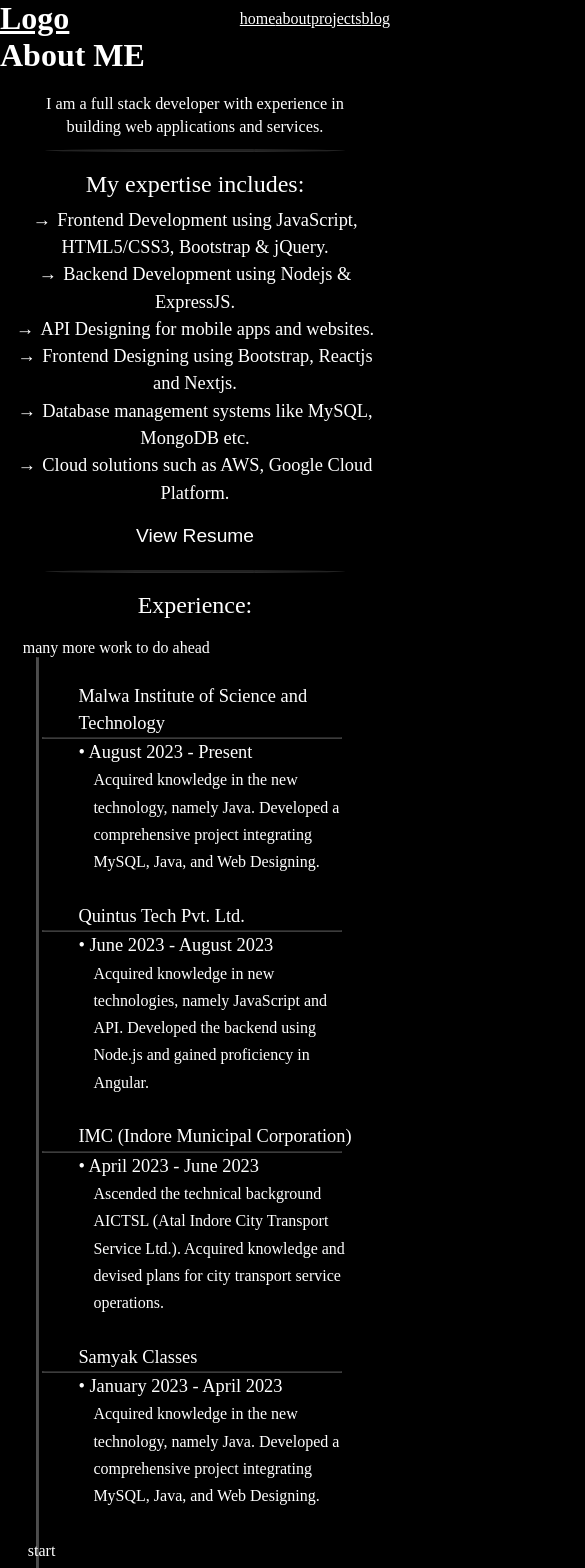
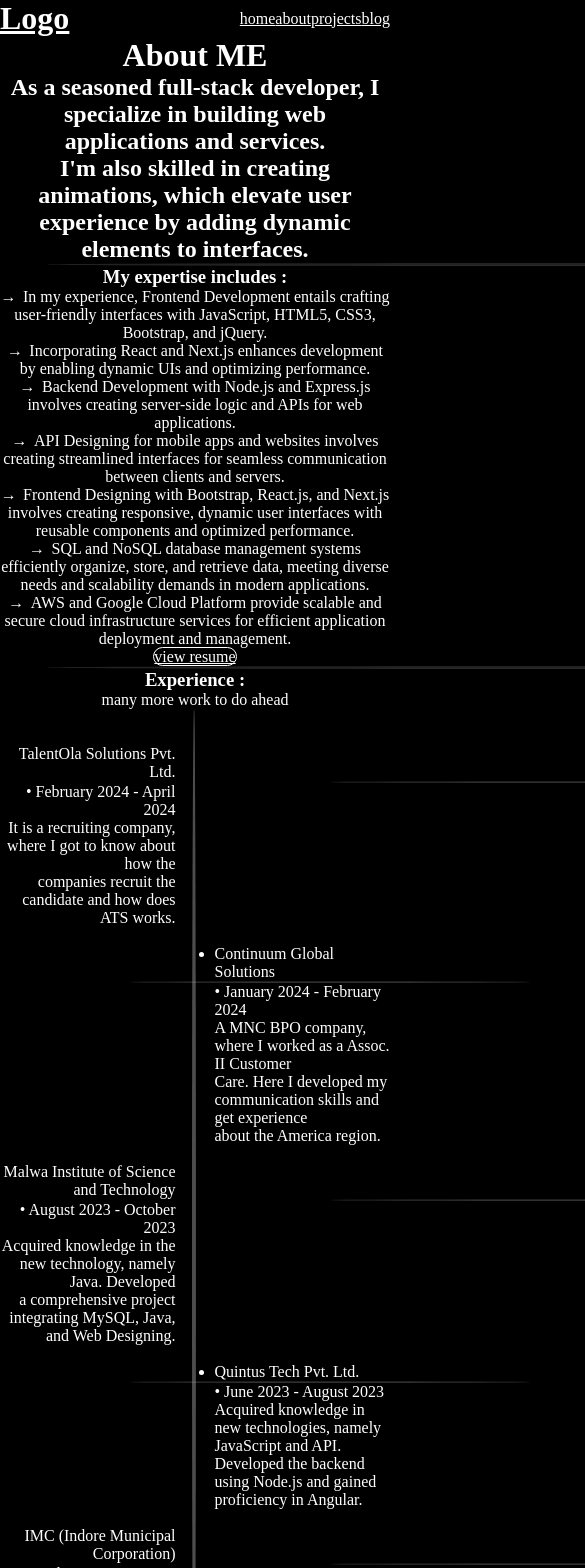
Before and after one commit to abnjain/abnjain, a Next.js app: page /About in a window 390 px wide. Shown: the top 1568 px of the page, 585 px wide, since content can reach past the window. Built offline with nearby package versions, Linux system fonts and the light colour scheme.

Commit message:
about page update

```diff
--- a/app/About/page.js
+++ b/app/About/page.js
@@ -4,48 +4,65 @@ const About = () => {
     return (
         <>
             <main>
-                <h1>About ME</h1>
-                <div className="expert">
-                    <h2>I am a full stack developer with experience in building web applications and services. </h2>
-                    <hr className="distinguish"/>
-                    <h3>My expertise includes:</h3>
-                    <ul className="expertise">
-                        <li>Frontend Development using JavaScript, HTML5/CSS3, Bootstrap & jQuery.</li>
-                        <li>Backend Development using Nodejs & ExpressJS.</li>
-                        <li>API Designing for mobile apps and websites.</li>
-                        <li>Frontend Designing using Bootstrap, Reactjs and Nextjs.</li>
-                        <li>Database management systems like MySQL, MongoDB etc.</li>
-                        <li>Cloud solutions such as AWS, Google Cloud Platform.</li>
-                        <button type="submit" className="button"><a href="/resume" target="_blank">View Resume</a></button><br/>
+                <h1 className="text-center text-4xl font-bold tracking-wide m-8 mt-20">About ME</h1>
+                <div className="expert text-center">
+                    <h2 className="text-xl m-6">As a seasoned full-stack developer, I specialize in building web applications and services. <br />
+                    I'm also skilled in creating animations, which elevate user experience by adding dynamic elements to interfaces. </h2>
+                    <hr className="distinguish mb-3"/>
+                    <h3 className="text-2xl font-semibold m-4 mt-3">My expertise includes :</h3>
+                    <ul className="expertise text-center text-lg">
+                        <li>In my experience, Frontend Development entails crafting user-friendly interfaces with JavaScript, HTML5, CSS3, Bootstrap, and jQuery.</li>
+                        <li>Incorporating React and Next.js enhances development by enabling dynamic UIs and optimizing performance.</li>
+                        <li>Backend Development with Node.js and Express.js involves creating server-side logic and APIs for web applications.</li>
+                        <li>API Designing for mobile apps and websites involves creating streamlined interfaces for seamless communication between clients and servers.</li>
+                        <li>Frontend Designing with Bootstrap, React.js, and Next.js involves creating responsive, dynamic user interfaces with reusable components and optimized performance.</li>
+                        <li>SQL and NoSQL database management systems efficiently organize, store, and retrieve data, meeting diverse needs and scalability demands in modern applications.</li>
+                        <li>AWS and Google Cloud Platform provide scalable and secure cloud infrastructure services for efficient application deployment and management.</li>
+                        <a type="submit" className="resumeButton m-6 pr-3 pl-3 border border-solid rounded-full text-lg" href="/resume" target="_blank">view resume</a>
+                        <br/>
                     </ul>
                     <hr className="distinguish"/>
-                    <h3>Experience:</h3>
-                    <p><hr className="newLine"/>many more work to do ahead</p>
+                    <h3 className="text-2xl font-semibold m-4 mt-3">Experience :</h3>
+                    <p>
+                        {/* <hr className="newLine"/> */}
+                    many more work to do ahead</p>
                     <hr className="horLine"/>
                     <br/>
                     <br/>
                     <ul>
-                        <li className="right"><span className="title">Malwa Institute of Science and Technology</span><br/><hr className="lineR"/>
-                            • August 2023 - Present
-                            <p>Acquired knowledge in the new technology, namely Java. Developed a comprehensive project integrating MySQL, Java, and Web Designing.</p>
+                        <li className="right m-3"><span className="title text-lg font-medium">TalentOla Solutions Pvt. Ltd.</span><br/><hr className="lineR m-1"/>
+                            • February 2024 - April 2024
+                            <p>It is a recruiting company, where I got to know about how the <br /> companies recruit the candidate and how does ATS works.</p>
                         </li>
                         <br/>
-                        <li className="left"><span className="title">Quintus Tech Pvt. Ltd.</span><br/><hr className="lineL"/>
-                            • June 2023 - August 2023
-                            <p>Acquired knowledge in new technologies, namely JavaScript and API. Developed the backend using Node.js and gained proficiency in Angular.</p>
+                        <li className="left m-3"><span className="title  text-lg font-medium">Continuum Global Solutions</span><br/><hr className="lineL m-1"/>
+                            • January 2024 - February 2024
+                            <p>A MNC BPO company, where I worked as a Assoc. II Customer <br /> Care. Here I developed my communication skills and get experience <br /> about the America region.</p>
                         </li>
                         <br/>
-                        <li className="right"><span className="title">IMC (Indore Municipal Corporation)</span><br/><hr className="lineR"/>
-                            • April 2023 - June 2023
-                            <p>Ascended the technical background AICTSL (Atal Indore City Transport Service Ltd.). Acquired knowledge and devised plans for city transport service operations.</p>
+                        <li className="right  m-3"><span className="title text-lg font-medium">Malwa Institute of Science and Technology</span><br/><hr className="lineR m-1"/>
+                            • August 2023 - October 2023
+                            <p>Acquired knowledge in the new technology, namely Java. Developed <br /> a comprehensive project integrating MySQL, Java, and Web Designing.</p>
                         </li>
                         <br/>
-                        <li className="left"><span className="title">Samyak Classes</span><br/><hr className="lineL"/>
-                            • January 2023 - April 2023
-                            <p>Acquired knowledge in the new technology, namely Java. Developed a comprehensive project integrating MySQL, Java, and Web Designing.</p>
+                        <li className="left m-3"><span className="title text-lg font-medium">Quintus Tech Pvt. Ltd.</span><br/><hr className="lineL m-1"/>
+                            • June 2023 - August 2023
+                            <p>Acquired knowledge in new technologies, namely JavaScript and API. <br /> Developed the backend using Node.js and gained proficiency in Angular.</p>
                         </li>
                         <br/>
-                        <p><hr className="newLine"/>start</p>
+                        <li className="right m-3"><span className="title text-lg font-medium">IMC (Indore Municipal Corporation)</span><br/><hr className="lineR m-1"/>
+                            • April 2023 - June 2023
+                            <p>Ascended the technical background AICTSL (Atal Indore City Transport <br /> Service Ltd.). Acquired knowledge and devised plans for city transport <br /> service operations.</p>
+                        </li>
+                        <br/>
+                        <li className="left m-3"><span className="title text-lg font-medium">Samyak Classes</span><br/><hr className="lineL m-1"/>
+                            • January 2023 - April 2023
+                            <p>Acquired knowledge in the new technology, namely Java. Developed <br /> a comprehensive project integrating MySQL, Java, and Web Designing.</p>
+                        </li>
+                        <br/>
+                        <p className="m-6">
+                            {/* <hr className="newLine"/> */}
+                            start</p>
                     </ul>
                 </div>
             </main>
--- a/app/globals.css
+++ b/app/globals.css
@@ -16,46 +16,6 @@ html,body{
   height: 100%;
 }
 
-.nav{
-  height: 100px;
-  width: 100%;
-  padding: 0px 200px;
-  display: flex;
-  align-items: center;
-  justify-content: space-between;
-  font-size: 1.5rem;
-}
-.nav_list{
-  display:flex;
-  align-items: center;
-  justify-content: space-between;
-  gap: 20px;
-}
-.navLinks{
-  text-decoration: none;
-  font-size: 1.4vw;
-}
-.nav_list_i{
-  align-items: center;
-  justify-content: space-between;
-  width: 2vw;
-}
-.nav_list_i_dark{
-  display: none;
-}
-.nav_list_i_menu{
-  display: none;
-}
-
-.expert{
-  padding: 2vw;
-  text-align: center;
-}
-.expert h2{
-  font-size: 1.5vw;
-  line-height: 4vw;
-  font-weight: 400;
-}
 .expert .distinguish{
   margin-left: 12%;
   opacity: 0.18;
@@ -63,50 +23,24 @@ html,body{
   border-radius: 50%;
   width: 1150px;
 }
-.expert h3{
-  font-size: 1.5vw;
-  line-height: 5vw;
-  font-weight: 500;
-}
-.expert ul{
-  font-size: 1.3rem;
-  margin-top: -45px;
-  padding: 5px;
-  line-height: 2.5vw;
-  list-style-type: none;
-  padding: 30px;
-}
 .expert .expertise li::before {
   content: "\2192";
   color: #fff;
   font-weight: 700;
   margin-right: 0.4rem;
 }
-.expert ul .button{
-  background-color: transparent;
-  border: 0px;
-  line-height: 2vw;
-  font-size: 1.2rem;
-}
-.expert ul .button a{
-  text-decoration: none;
-}
-.expert ul .button:hover{
+.expert ul .resumeButton:hover{
   text-transform: uppercase;
   text-shadow: rgb(244, 200, 22) 20px;
-  text-decoration: underline;
 }
 .expert .horLine{
   border-left: 3px solid white;
   opacity: 0.3;
   border-radius: 50%;
-  height: 1080px;
+  height: 1078px;
   position: absolute;
   left: 50%;
   margin-left: -3px;
-}
-.expert .newLine{
-  display: none;
 }
 .expert ul .left{
   text-align: left;
@@ -128,98 +62,10 @@ html,body{
   opacity: 0.2;
   border-radius: 50%;
   width: 500px;
-  margin-left: 280px;
+  margin-left: 330px;
 }
 
 
 
  @media (max-width:600px) {
-  .nav{
-    /* background-color: black;
-    color: #fff; */
-    padding: 0px 50px;
-    height: 60px;
-    font-size: 1.5rem;
-  }
-  .navLinks{
-    display: none;
-  }
-  .nav_list_i_menu{
-    display: block;
-    padding-left: 20px;
-    padding-right: 5px;
-    align-items: center;
-    justify-content: space-between;
-    font-size: 3.5vh;
-  }
-  .expert h2{
-    font-size: 1.02rem;
-    line-height: 6vw;
-    font-weight: 500;
-    padding: 10px;
-  }
-  .expert .distinguish{
-    margin-left: 10%;
-    opacity: 0.18;
-    border-top: 2px solid #bbb ;
-    border-radius: 50%;
-    width: 300px;
-  }
-  .expert h3{
-    padding: 15px;
-    font-size: 1.5rem;
-    line-height: 9vw;
-  }
-  .expert ul li{
-    font-size: 1.15rem;
-  }
-  .expert ul{
-    margin-top: -15px;
-    padding: 5px;
-    line-height: 7vw;
-  }
-  .expert ul .button{
-    line-height: 15vw;
-  }
-  .expert p{
-    display: flex;
-    font-size: 1rem;
-    margin-left: 15px;
-  }
-  .expert .horLine{
-    border-left: 2px solid white;
-    opacity: 0.3;
-    border-radius: 0px;
-    height: 920px;
-    left: 10%;
-  }
-  .expert .title{
-    font-weight: 500;
-  }
-  .expert ul .left{
-    text-align: left;
-    margin-left: 18%;
-    margin-right: 5%;
-  }
-  .expert .lineL {
-    border-left: 3px solid white;
-    opacity: 0.25;
-    border-radius: 0%;
-    width: 300px;
-    margin-left: -13%;
-    margin-right: 5%;
-  }
-  .expert ul .right{
-    text-align: left;
-    margin-left: 18%;
-    margin-right: 5%;
-  }
-  .expert .lineR {
-    border-left: 3px solid white;
-    opacity: 0.25;
-    border-radius: 0%;
-    width: 300px;
-    margin-left: -13%;
-    margin-right: 5%;
-  }
 }
```
